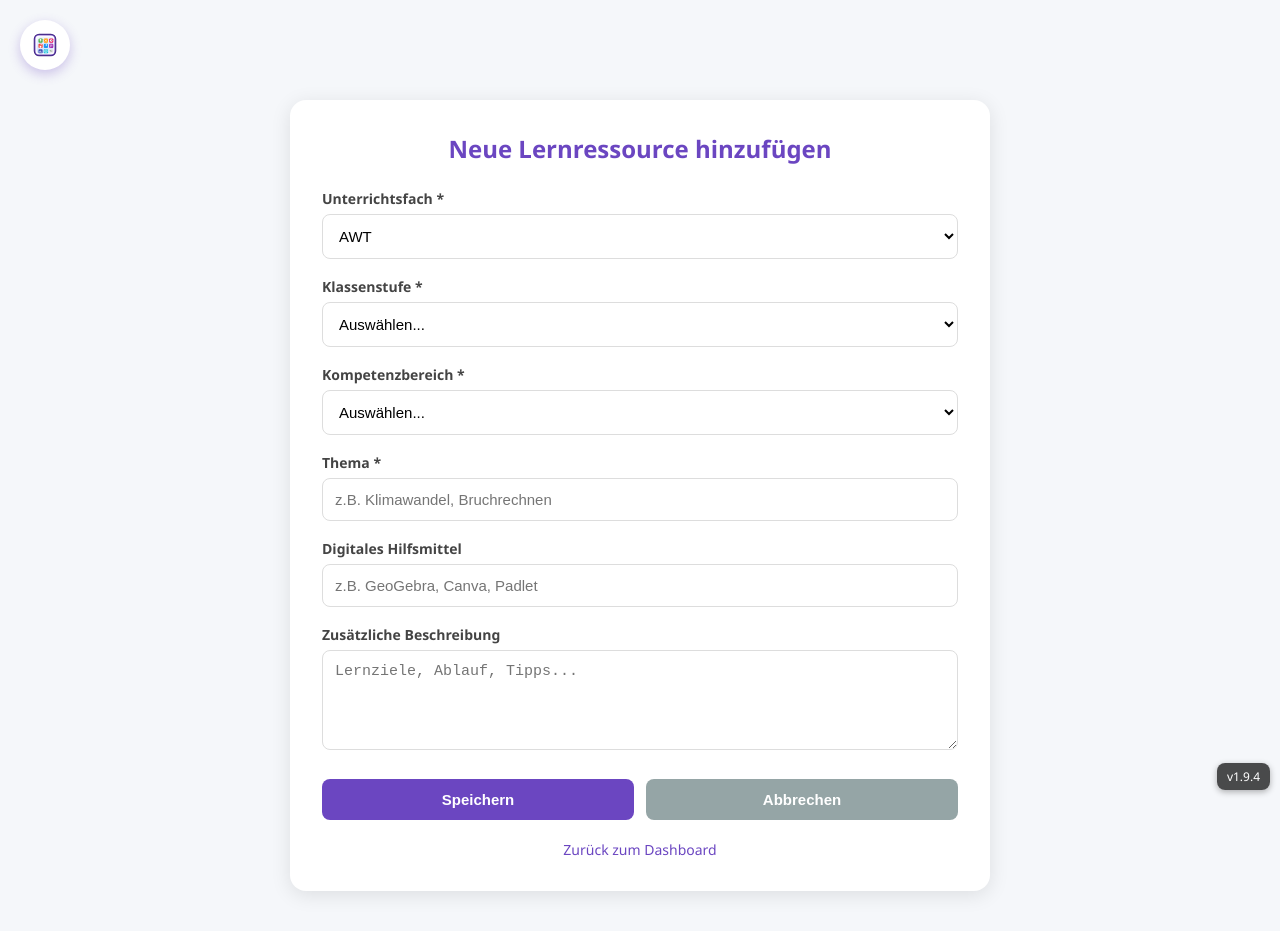
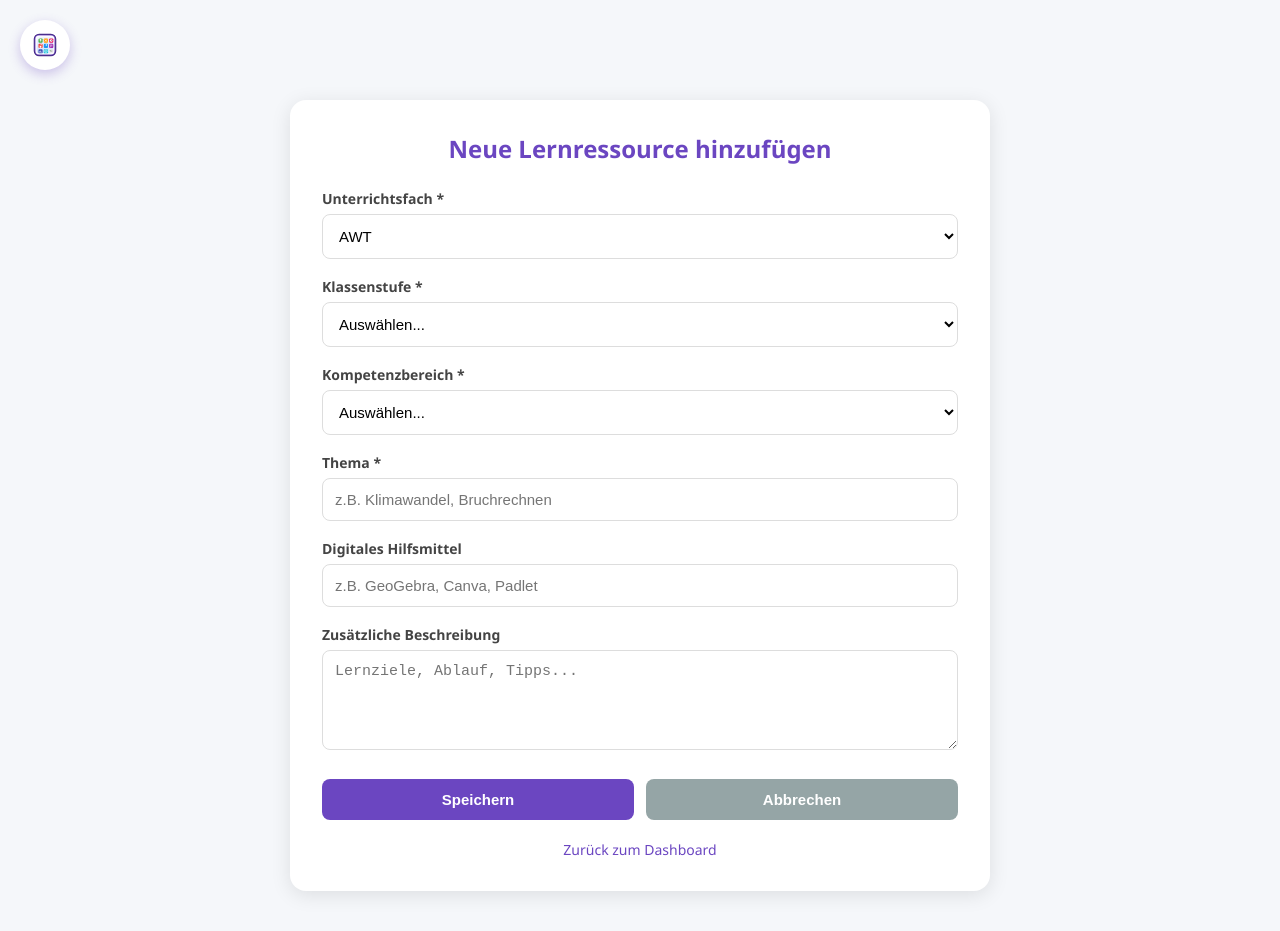
Before and after one commit to MatthiasKlossMPZ/lerndashboard, a plain HTML site: page new-resource.html in a window 1280 px wide. Drawn offline with Linux system fonts and the light colour scheme.

Commit message:
Update new-resource.html

```diff
--- a/new-resource.html
+++ b/new-resource.html
@@ -8,7 +8,6 @@
     <link rel="manifest" href="manifest.json">
     <link rel="icon" href="icon-192.png" type="image/png">
     <link rel="apple-touch-icon" href="icon-192.png">
-
     <style>
         :root {
             --primary: #6b46c1;
@@ -196,22 +195,22 @@
         <a href="index.html" class="back-link">Zurück zum Dashboard</a>
     </div>
 
-    <!-- VERSION ANZEIGEN (wie in index.html) -->
-    <script>
-        const APP_VERSION = 'v1.9.4';
-
-        const versionEl = document.createElement('div');
-        versionEl.id = 'app-version';
-        versionEl.textContent = APP_VERSION;
-        versionEl.style.cssText = `
-            position: fixed; bottom: 10px; right: 10px;
-            background: rgba(0,0,0,0.7); color: white; padding: 5px 10px;
-            border-radius: 8px; font-size: 12px; font-family: 'Segoe UI', sans-serif;
-            z-index: 9999; pointer-events: none; backdrop-filter: blur(6px);
-            box-shadow: 0 2px 6px rgba(0,0,0,0.3);
-        `;
-        document.body.appendChild(versionEl);
-    </script>
+    <!-- EIGENER DIALOG (statt alert) -->
+    <div id="customAlert" style="
+      display: none; position: fixed; top: 0; left: 0; width: 100%; height: 100%;
+      background: rgba(0,0,0,0.5); z-index: 10000; justify-content: center; align-items: center;
+    ">
+      <div style="
+        background: white; padding: 20px; border-radius: 12px; max-width: 300px; text-align: center;
+        box-shadow: 0 4px 16px rgba(0,0,0,0.2); font-family: 'Segoe UI', sans-serif;
+      ">
+        <p id="alertMessage" style="margin: 0 0 16px; font-size: 16px;"></p>
+        <button onclick="closeAlert()" style="
+          background: #6b46c1; color: white; border: none; padding: 10px 20px;
+          border-radius: 8px; cursor: pointer; font-weight: 600;
+        ">OK</button>
+      </div>
+    </div>
 
     <script>
         const subjects = ["AWT", "Astronomie", "Biologie", "Chemie", "Deutsch", "Englisch", "Französisch", "Geografie", "Geschichte", "Gesellschaftskunde", "Informatik", "Italienisch", "Kunst", "Mathematik", "Musik", "Naturwissenschaften", "Physik", "Plattdeutsch", "Russisch", "Spanisch", "Sozialkunde", "Sport", "Wirtschaft"];
@@ -241,7 +240,9 @@ function saveResource() {
                 competence: document.getElementById('competence').value,
                 topic: document.getElementById('topic').value.trim(),
                 tool: document.getElementById('tool').value.trim(),
-        description: document.getElementById('description').value.trim()
+                description: document.getElementById('description').value.trim(),
+                favorite: false,
+                lastModified: new Date().toLocaleDateString('de-DE', { day: '2-digit', month: '2-digit', year: 'numeric' })
             };
             if (!r.subject || !r.grade || !r.competence || !r.topic) {
                 showAlert("Bitte alle Pflichtfelder ausfüllen!");
@@ -251,32 +252,12 @@ function saveResource() {
             resources.push(r);
             localStorage.setItem('resources', JSON.stringify(resources));
 
-    // EIGENER DIALOG + WEITERLEITUNG NACH 1,2 SEKUNDEN
             showAlert("Ressource erfolgreich gespeichert!\n\nDie Daten sind lokal gespeichert.");
             setTimeout(() => {
                 window.location.href = 'index.html';
             }, 1200);
         }
 
-        populate();
-    </script>
-<!-- EIGENER DIALOG (statt alert) -->
-<div id="customAlert" style="
-  display: none; position: fixed; top: 0; left: 0; width: 100%; height: 100%;
-  background: rgba(0,0,0,0.5); z-index: 10000; justify-content: center; align-items: center;
-">
-  <div style="
-    background: white; padding: 20px; border-radius: 12px; max-width: 300px; text-align: center;
-    box-shadow: 0 4px 16px rgba(0,0,0,0.2); font-family: 'Segoe UI', sans-serif;
-  ">
-    <p id="alertMessage" style="margin: 0 0 16px; font-size: 16px;"></p>
-    <button onclick="closeAlert()" style="
-      background: #6b46c1; color: white; border: none; padding: 10px 20px;
-      border-radius: 8px; cursor: pointer; font-weight: 600;
-    ">OK</button>
-  </div>
-</div>
-<script>
         function showAlert(message) {
             document.getElementById('alertMessage').textContent = message;
             document.getElementById('customAlert').style.display = 'flex';
@@ -284,6 +265,8 @@ function saveResource() {
         function closeAlert() {
             document.getElementById('customAlert').style.display = 'none';
         }
+
+        populate();
     </script>
 </body>
 </html>
```
Lines whose indentation alone changed are shown as unchanged.
